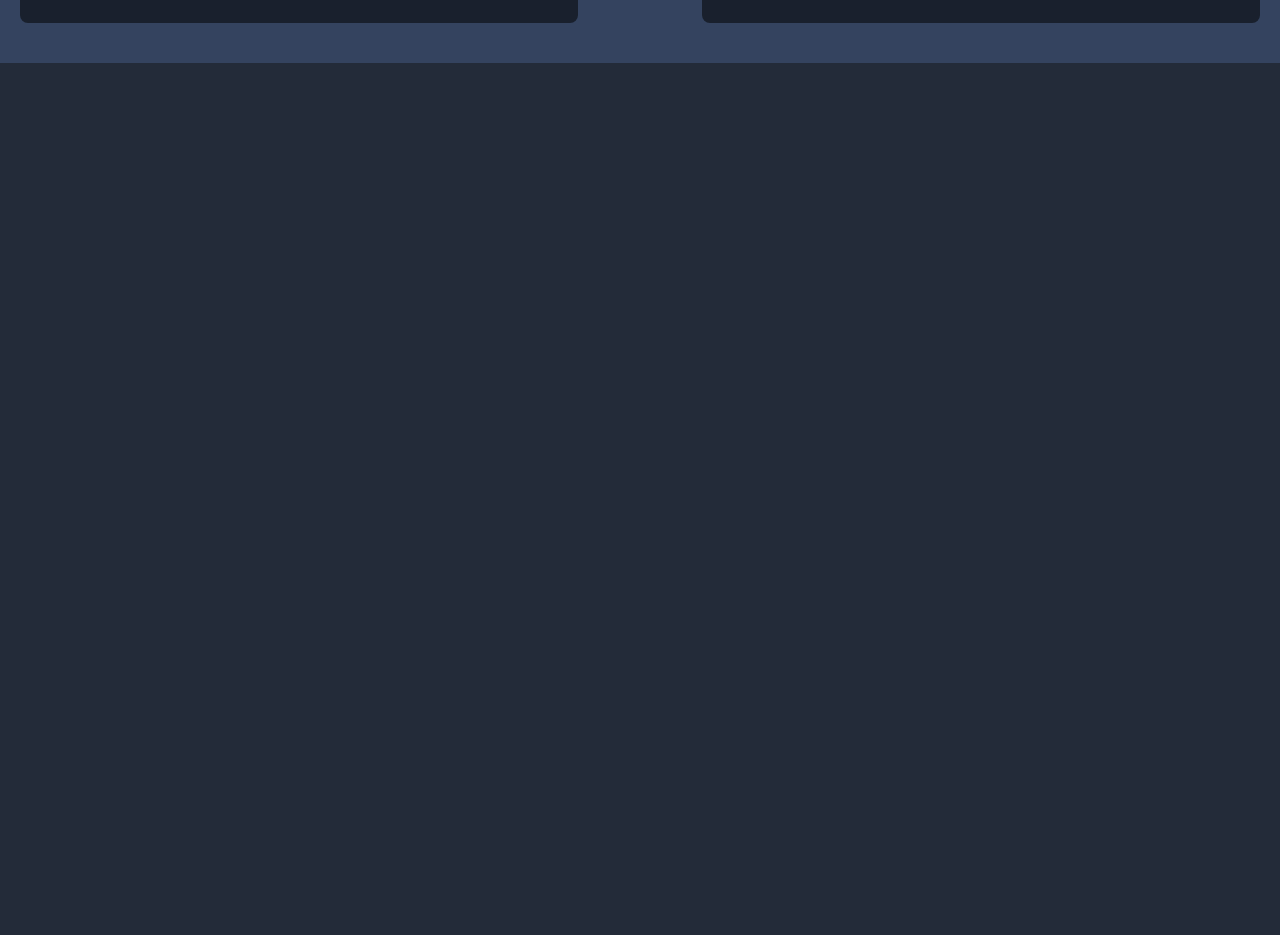
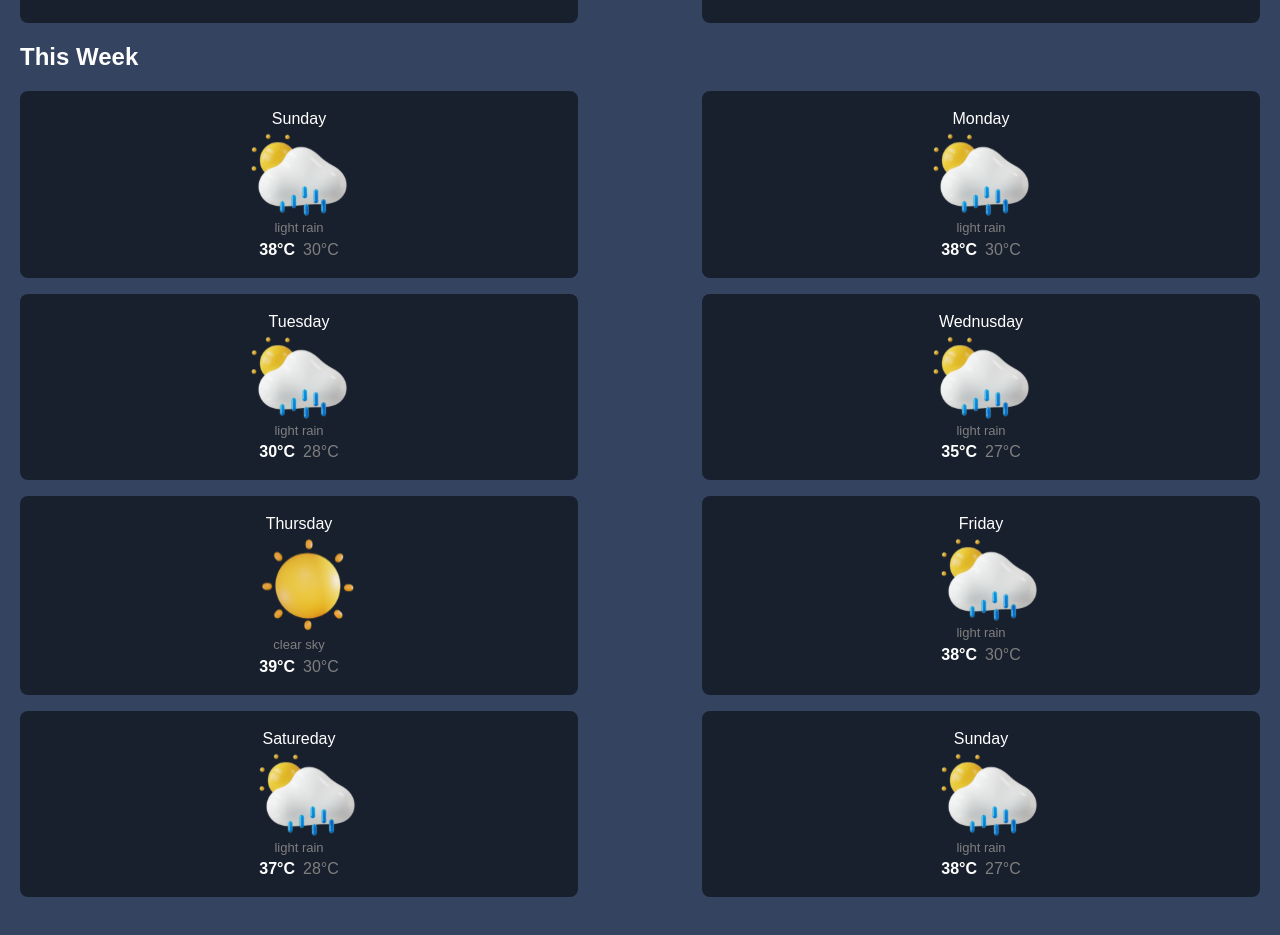
Before and after one commit to Raza118041/react-weather-app, a React (Vite) app: page / in a window 1280 px wide. Shown: the part 1580-2515 px from the top of the page. Before the commit the page ends 1643 px from the top, so only its background shows below. Built offline with nearby package versions, Linux system fonts and the light colour scheme.

Commit message:
weekly weather

```diff
--- a/src/components/molecule/highlight/highlights.tsx
+++ b/src/components/molecule/highlight/highlights.tsx
@@ -6,6 +6,7 @@ import Sunset from '../../../images/sunset.png'
 import Cloud from '../../../assets/clouds.svg'
 import Wave from '../../../assets/wave.svg'
 import Pressure from '../../../assets/pressure.svg'
+import Weekly from '../weekly/weekly'
 
 const Highlights = () => {
     return (
@@ -83,6 +84,7 @@ const Highlights = () => {
                 </div>
 
             </div>
+            <Weekly />
         </div>
     )
 }
--- /dev/null
+++ b/src/components/molecule/weekly/weekly.tsx
@@ -0,0 +1,112 @@
+import React from 'react'
+import Rain from '../../../assets/rainy.svg'
+import Sunset from '../../../assets/sunset.svg'
+
+const Weekly = () => {
+    return (
+        <div className='space-y-4'>
+            <span className='px-5 text-[#FFFFFF] font-Grotesk font-bold text-[24px]'>This Week</span>
+            <div className='flex justify-between px-5'>
+                <div className='bg-[#19202D] w-[45%] rounded-lg py-4'>
+                    <p className='text-[#FFFFFF] font-Grotesk font-normal text-[16px] text-center'>Sunday</p>
+                    <div className='flex justify-center items-center'>
+                        <img src={Rain} alt='weather'></img>
+                    </div>
+                    <p className='text-[#7F7F7F] font-Grotesk font-normal text-[13px] text-center'>light rain</p>
+                    <div className='flex justify-center items-center gap-2'>
+                        <span className='text-[#FFFFFF] font-bold font-Grotesk text-[16px] gap-1'>38°C</span>
+                        <span className='text-[#7F7F7F] font-Grotesk text-[16px] font-normal'>30°C</span>
+                    </div>
+                </div>
+                <div className='bg-[#19202D] w-[45%] rounded-lg py-4'>
+                    <p className='text-[#FFFFFF] font-Grotesk font-normal text-[16px] text-center'>Monday</p>
+                    <div className='flex justify-center items-center'>
+                        <img src={Rain} alt='weather'></img>
+                    </div>
+                    <p className='text-[#7F7F7F] font-Grotesk font-normal text-[13px] text-center'>light rain</p>
+                    <div className='flex justify-center items-center gap-2'>
+                        <span className='text-[#FFFFFF] font-bold font-Grotesk text-[16px] gap-1'>38°C</span>
+                        <span className='text-[#7F7F7F] font-Grotesk text-[16px] font-normal'>30°C</span>
+                    </div>
+                </div>
+            </div>
+            <div className='flex justify-between px-5'>
+                <div className='bg-[#19202D] w-[45%] rounded-lg py-4'>
+                    <p className='text-[#FFFFFF] font-Grotesk font-normal text-[16px] text-center'>Tuesday</p>
+                    <div className='flex justify-center items-center'>
+                        <img src={Rain} alt='weather'></img>
+                    </div>
+                    <p className='text-[#7F7F7F] font-Grotesk font-normal text-[13px] text-center'>light rain</p>
+                    <div className='flex justify-center items-center gap-2'>
+                        <span className='text-[#FFFFFF] font-bold font-Grotesk text-[16px] gap-1'>30°C</span>
+                        <span className='text-[#7F7F7F] font-Grotesk text-[16px] font-normal'>28°C</span>
+                    </div>
+                </div>
+                <div className='bg-[#19202D] w-[45%] rounded-lg py-4'>
+                    <p className='text-[#FFFFFF] font-Grotesk font-normal text-[16px] text-center'>Wednusday</p>
+                    <div className='flex justify-center items-center'>
+                        <img src={Rain} alt='weather'></img>
+                    </div>
+                    <p className='text-[#7F7F7F] font-Grotesk font-normal text-[13px] text-center'>light rain</p>
+                    <div className='flex justify-center items-center gap-2'>
+                        <span className='text-[#FFFFFF] font-bold font-Grotesk text-[16px] gap-1'>35°C</span>
+                        <span className='text-[#7F7F7F] font-Grotesk text-[16px] font-normal'>27°C</span>
+                    </div>
+                </div>
+            </div>
+            <div className='flex justify-between px-5'>
+                <div className='bg-[#19202D] w-[45%] rounded-lg py-4'>
+                    <p className='text-[#FFFFFF] font-Grotesk font-normal text-[16px] text-center'>Thursday</p>
+                    <div className='flex justify-center items-center'>
+                        <img src={Sunset} alt='weather' className='ml-4'></img>
+                    </div>
+                    <p className='text-[#7F7F7F] font-Grotesk font-normal text-[13px] text-center'>clear sky</p>
+                    <div className='flex justify-center items-center gap-2'>
+                        <span className='text-[#FFFFFF] font-bold font-Grotesk text-[16px] gap-1'>39°C</span>
+                        <span className='text-[#7F7F7F] font-Grotesk text-[16px] font-normal'>30°C</span>
+                    </div>
+                </div>
+                <div className='bg-[#19202D] w-[45%] rounded-lg py-4'>
+                    <p className='text-[#FFFFFF] font-Grotesk font-normal text-[16px] text-center'>Friday</p>
+                    <div className='flex justify-center items-center'>
+                        <img src={Rain} alt='weather' className='ml-4'></img>
+                    </div>
+                    <p className='text-[#7F7F7F] font-Grotesk font-normal text-[13px] text-center'>light rain</p>
+                    <div className='flex justify-center items-center gap-2'>
+                        <span className='text-[#FFFFFF] font-bold font-Grotesk text-[16px] gap-1'>38°C</span>
+                        <span className='text-[#7F7F7F] font-Grotesk text-[16px] font-normal'>30°C</span>
+                    </div>
+                </div>
+
+            </div>
+            <div className='flex justify-between px-5'>
+                <div className='bg-[#19202D] w-[45%] rounded-lg py-4'>
+                    <p className='text-[#FFFFFF] font-Grotesk font-normal text-[16px] text-center'>Satureday</p>
+                    <div className='flex justify-center items-center'>
+                        <img src={Rain} alt='weather' className='ml-4'></img>
+                    </div>
+                    <p className='text-[#7F7F7F] font-Grotesk font-normal text-[13px] text-center'>light rain</p>
+                    <div className='flex justify-center items-center gap-2'>
+                        <span className='text-[#FFFFFF] font-bold font-Grotesk text-[16px] gap-1'>37°C</span>
+                        <span className='text-[#7F7F7F] font-Grotesk text-[16px] font-normal'>28°C</span>
+                    </div>
+                </div>
+                <div className='bg-[#19202D] w-[45%] rounded-lg py-4'>
+                    <p className='text-[#FFFFFF] font-Grotesk font-normal text-[16px] text-center'>Sunday</p>
+                    <div className='flex justify-center items-center'>
+                        <img src={Rain} alt='weather' className='ml-4'></img>
+                    </div>
+                    <p className='text-[#7F7F7F] font-Grotesk font-normal text-[13px] text-center'>light rain</p>
+                    <div className='flex justify-center items-center gap-2'>
+                        <span className='text-[#FFFFFF] font-bold font-Grotesk text-[16px] gap-1'>38°C</span>
+                        <span className='text-[#7F7F7F] font-Grotesk text-[16px] font-normal'>27°C</span>
+                    </div>
+                </div>
+
+            </div>
+
+        </div>
+    )
+}
+
+export default Weekly
```
Also changed, not shown: src/assets/rainy.svg (added), src/assets/sunset.svg (added).
